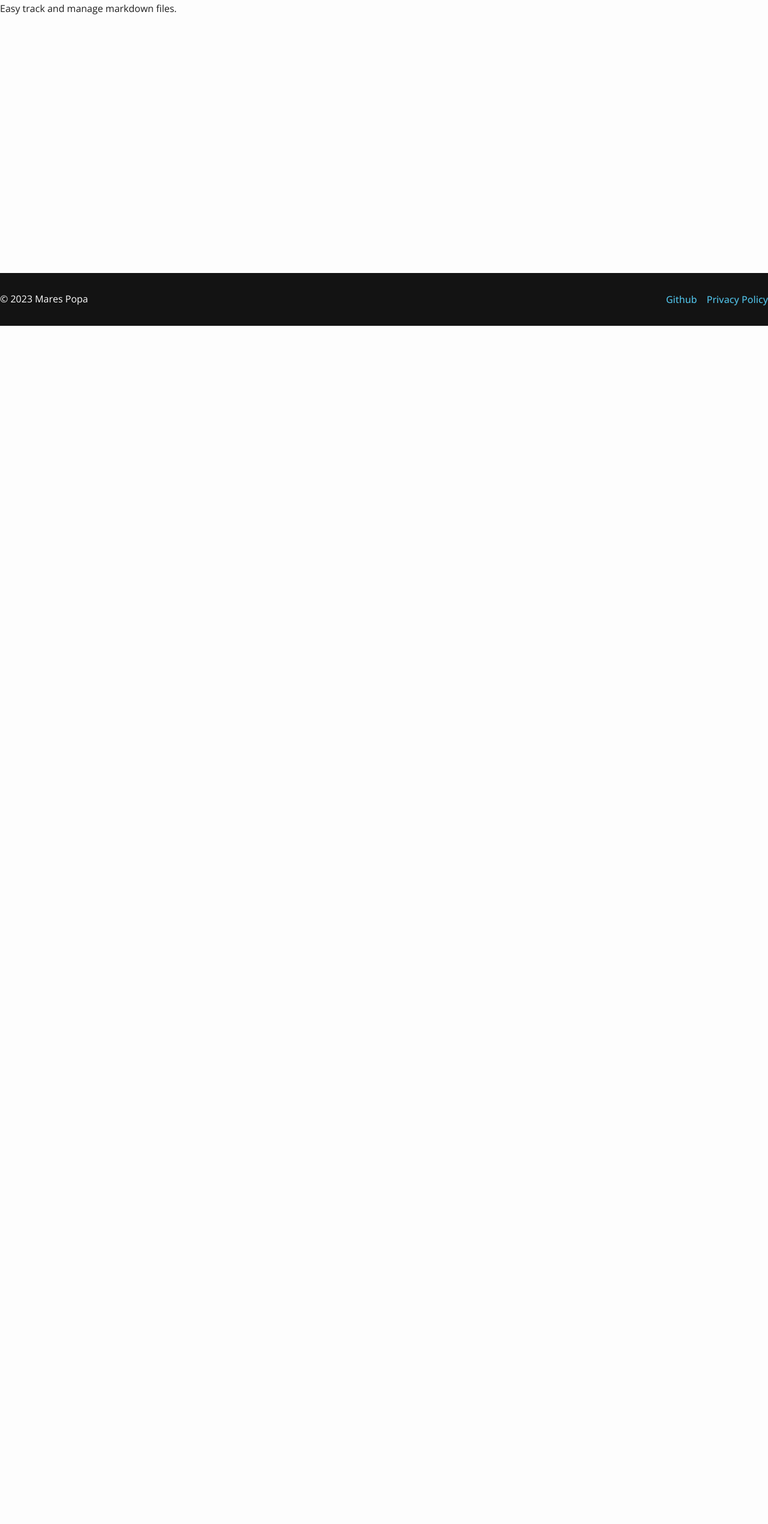
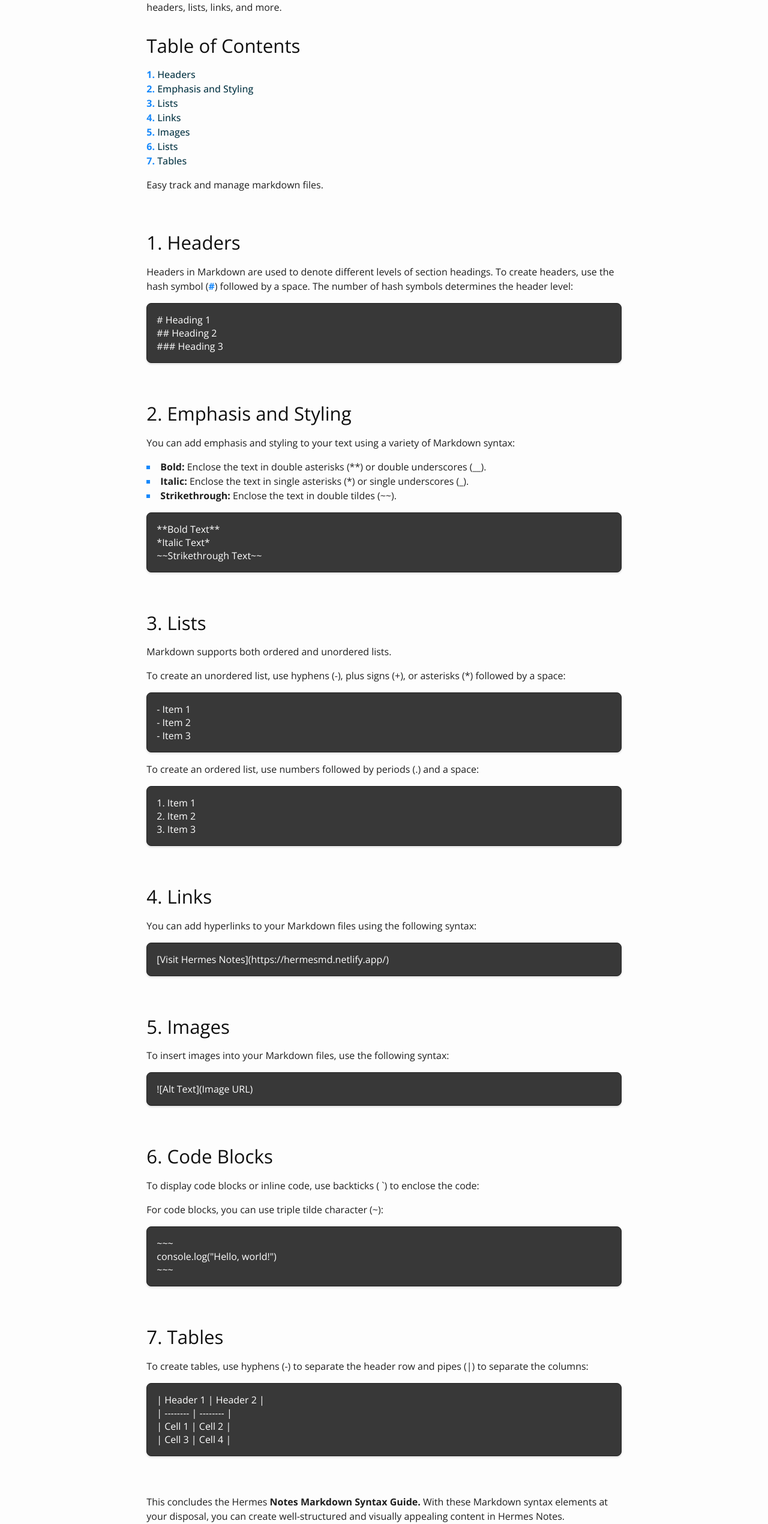
Before and after one commit to marespopa/hermesnote, a Next.js app in the folder client/: page /documentation in a window 1280 px wide. Shown: the part 257-2797 px from the top of the page at 60% size. Before the commit the page ends 800 px from the top, so only its background shows below. Built offline with nearby package versions, Linux system fonts and the light colour scheme.

Commit message:
feat(documentation): add documentation

```diff
--- a/client/pages/documentation.tsx
+++ b/client/pages/documentation.tsx
@@ -1,13 +1,169 @@
 import Layout from "@/components/layout";
 
 export default function DocumentationPage() {
+  const code = {
+    headers: `# Heading 1
+              ## Heading 2
+              ### Heading 3 `,
+    emphasis: `**Bold Text**
+              *Italic Text*
+              ~~Strikethrough Text~~`,
+    lists: {
+      unordered: `- Item 1
+                  - Item 2
+                  - Item 3`,
+      ordered: `1. Item 1
+              2. Item 2
+              3. Item 3`,
+    },
+    links: `[Visit Hermes Notes](https://hermesmd.netlify.app/)`,
+    images: `![Alt Text](Image URL)`,
+    codeBlocks: `~~~
+              console.log("Hello, world!")
+              ~~~`,
+    tables: `| Header 1 | Header 2 |
+            | -------- | -------- |
+            | Cell 1   | Cell 2   |
+            | Cell 3   | Cell 4   |`,
+  } as const;
+
   return (
     <Layout>
       <main>
-        <div className="container">
-          <h1>Hermes Notes</h1>
-          <h2>What is the app&apos;s purpose?</h2>
-          <p>Easy track and manage markdown files.</p>
+        <div className="container container--text-only documentation">
+          <section>
+            <h1>Documentation</h1>
+            <p>
+              Welcome to the <strong>Hermes Notes</strong> Markdown Syntax
+              Guide. This documentation will provide you with a comprehensive
+              overview of the Markdown syntax supported by Hermes Notes.
+            </p>
+            <p>
+              Markdown is a lightweight markup language that allows you to
+              format text and add elements such as headers, lists, links, and
+              more.
+            </p>
+            <h3>Table of Contents</h3>
+            <ol>
+              <li>
+                <a href="#headers">Headers</a>
+              </li>
+              <li>
+                <a href="#emphasis">Emphasis and Styling</a>
+              </li>
+              <li>
+                <a href="#lists">Lists</a>
+              </li>
+              <li>
+                <a href="#links">Links</a>
+              </li>
+              <li>
+                <a href="#images">Images</a>
+              </li>
+              <li>
+                <a href="#code-blocks">Lists</a>
+              </li>
+              <li>
+                <a href="#tables">Tables</a>
+              </li>
+            </ol>
+            <p>Easy track and manage markdown files.</p>
+          </section>
+
+          <section id="headers">
+            <h3>1. Headers</h3>
+            <p>
+              Headers in Markdown are used to denote different levels of section
+              headings. To create headers, use the hash symbol (<em>#</em>)
+              followed by a space. The number of hash symbols determines the
+              header level:
+            </p>
+            <code>{code.headers}</code>
+          </section>
+
+          <section id="emphasis">
+            <h3>2. Emphasis and Styling</h3>
+            <p>
+              You can add emphasis and styling to your text using a variety of
+              Markdown syntax:
+            </p>
+            <ul>
+              <li>
+                <strong>Bold:</strong> Enclose the text in double asterisks (**)
+                or double underscores (__).
+              </li>
+              <li>
+                <strong>Italic:</strong> Enclose the text in single asterisks
+                (*) or single underscores (_).
+              </li>
+              <li>
+                <strong>Strikethrough:</strong> Enclose the text in double
+                tildes (~~).
+              </li>
+            </ul>
+            <code>{code.emphasis}</code>
+          </section>
+
+          <section id="lists">
+            <h3>3. Lists</h3>
+            <p>Markdown supports both ordered and unordered lists.</p>
+            <p>
+              To create an unordered list, use hyphens (-), plus signs (+), or
+              asterisks (*) followed by a space:
+            </p>
+            <code>{code.lists.unordered}</code>
+            <p>
+              To create an ordered list, use numbers followed by periods (.) and
+              a space:
+            </p>
+            <code>{code.lists.ordered}</code>
+          </section>
+
+          <section id="links">
+            <h3>4. Links</h3>
+            <p>
+              You can add hyperlinks to your Markdown files using the following
+              syntax:
+            </p>
+            <code>{code.links}</code>
+          </section>
+
+          <section id="images">
+            <h3>5. Images</h3>
+            <p>
+              To insert images into your Markdown files, use the following
+              syntax:
+            </p>
+            <code>{code.images}</code>
+          </section>
+
+          <section id="code-blocks">
+            <h3>6. Code Blocks</h3>
+            <p>
+              To display code blocks or inline code, use backticks ( `) to
+              enclose the code:
+            </p>
+            <p>For code blocks, you can use triple tilde character (~):</p>
+            <code>{code.codeBlocks}</code>
+          </section>
+
+          <section id="tables">
+            <h3>7. Tables</h3>
+            <p>
+              To create tables, use hyphens (-) to separate the header row and
+              pipes (|) to separate the columns:
+            </p>
+            <code>{code.tables}</code>
+          </section>
+
+          <section>
+            <p>
+              This concludes the Hermes{" "}
+              <strong>Notes Markdown Syntax Guide.</strong> With these Markdown
+              syntax elements at your disposal, you can create well-structured
+              and visually appealing content in Hermes Notes.
+            </p>
+          </section>
         </div>
       </main>
     </Layout>
--- a/client/styles/base/_layout.scss
+++ b/client/styles/base/_layout.scss
@@ -12,6 +12,11 @@ body {
 .container {
   margin: 0 auto;
   max-width: var(--container-w);
+  padding: 0 16px;
+}
+
+.container--text-only {
+  max-width: 90ch;
 }
 
 .wrapper {
@@ -30,3 +35,13 @@ body {
 main {
   padding: var(--margin-md) 0;
 }
+
+.documentation {
+  section + section {
+    margin-top: 64px;
+  }
+
+  section:last-of-type {
+    margin-bottom: 64px;
+  }
+}
--- a/client/styles/base/_typography.scss
+++ b/client/styles/base/_typography.scss
@@ -26,8 +26,8 @@ h5,
 h6 {
   margin: 0;
   margin-top: 1.5rem;
-  font-weight: bold;
-  line-height: 1.3;
+  font-weight: normal;
+  line-height: 1.3em;
   color: var(--main-heading-c);
   text-wrap: balance; // scss-lint:disable unknownProperties
 }
@@ -74,6 +74,38 @@ p {
   line-height: 1.5rem;
 }
 
+strong {
+  font-weight: bold;
+}
+
 .small {
   font-size: var(--text--xs);
 }
+
+ul,
+ol {
+  ::marker {
+    color: var(--marker-c);
+    font-weight: bold;
+  }
+}
+
+ul {
+  list-style: inside square;
+}
+
+ol {
+  list-style: inside decimal;
+}
+
+code {
+  background: var(--code-bg);
+  color: var(--code-c);
+  border: 1px solid var(--code-border-c);
+  border-radius: var(--border-radius);
+  box-shadow: var(--box-shadow--md);
+  display: flex;
+  overflow: auto;
+  white-space: pre-line;
+  padding: var(--code-p);
+}
--- a/client/styles/base/_variables.scss
+++ b/client/styles/base/_variables.scss
@@ -19,8 +19,8 @@ $primary-c--light: #cce9e5;
   --main-text-c: #1e1e1e;
   --main-heading-c: #0f0f0f;
   --input-bg: #fff;
-  --ol-marker-bg: #{lighten($primary-c, 8%)};
-  --ol-marker-c: #fff;
+
+  --marker-c: #{$primary-c};
 
   --link-c: #0b3948;
   --border-c: #ebf5ff;
@@ -29,6 +29,9 @@ $primary-c--light: #cce9e5;
   --header-bg: #fff;
   --header-c: #131313;
   --theme-switcher-bg: #9eceff;
+
+  /* Features */
+  --features-bg: #{$primary-c--light};
 
   /* Footer */
   --footer-bg: #131313;
@@ -77,8 +80,7 @@ $primary-c--light: #cce9e5;
   --main-text-c: #eeeeee;
   --main-heading-c: #fefefe;
 
-  --ol-marker-bg: #{lighten($primary-c--dark, 8%)};
-  --ol-marker-c: #fff;
+  --marker-c: #fff;
   --link-c: #4fbee3;
   --border-c: #2e2e2e;
   --input-bg: #383838;
@@ -93,6 +95,9 @@ $primary-c--light: #cce9e5;
   --box-shadow--md: 0px 7px 29px 0px rgba(100, 100, 111, 0.1);
   --box-shadow--lg: 0px 3px 15px rgba(0, 0, 0, 0.2);
 
+  /* Features */
+  --features-bg: #{$primary-c--dark};
+
   /* Footer */
   --footer-bg: #080808;
 
--- a/client/styles/components/_dashboard.scss
+++ b/client/styles/components/_dashboard.scss
@@ -139,17 +139,6 @@
       font-family: monospace;
     }
 
-    code {
-      background: var(--code-bg);
-      color: var(--code-c);
-      border: 1px solid var(--code-border-c);
-      border-radius: var(--border-radius);
-      box-shadow: var(--box-shadow--md);
-      display: flex;
-      overflow: auto;
-      padding: var(--code-p);
-    }
-
     em {
       font-weight: normal;
       font-style: italic;
--- a/client/styles/components/_header.scss
+++ b/client/styles/components/_header.scss
@@ -16,7 +16,7 @@
   align-items: center;
   display: flex;
   justify-content: space-between;
-  padding: 16px 0;
+  padding-block: 16px;
 }
 
 .header__nav ul {
@@ -33,3 +33,9 @@
     }
   }
 }
+
+@media screen and (max-width: 768px) {
+  .header__nav {
+    display: none;
+  }
+}
--- a/client/styles/components/_landing.scss
+++ b/client/styles/components/_landing.scss
@@ -28,14 +28,14 @@
     margin-bottom: var(--margin-sm);
   }
 
-  strong {
-    font-weight: bold;
-  }
-
   p {
     font-size: var(--text--xl);
     line-height: 1.5em;
     max-width: 50ch;
+  }
+
+  p.hero__small-text {
+    font-size: var(--text--lg);
   }
 
   &__image-wrapper {
@@ -43,29 +43,40 @@
   }
 
   .hero__cta {
-    margin-top: 64px;
+    margin-top: 32px;
   }
 }
 
-p.hero__small-text {
-  font-size: var(--text--lg);
+.features {
+  display: grid;
+  grid-template-columns: 1fr 1fr 1fr;
+  gap: 32px;
 }
 
-.landing-page__section-wrapper {
-  background: var(--box-bg);
-  border-radius: var(--border-radius);
-  box-shadow: var(--box-shadow--sm);
-  margin: var(--margin-lg) 0;
-  padding: 16px;
-  text-align: left;
+.features__wrapper {
+  background: var(--features-bg);
+  padding: 64px 0;
 }
 
-.landing-page__section {
-  max-width: 90ch;
+.motto__wrapper {
+  padding: 64px 0;
+}
+
+.motto {
+  text-align: center;
+}
+
+.motto__icon {
+  display: inline-flex;
+  margin-top: 32px;
 }
 
 @media screen and (max-width: 768px) {
   .hero {
     flex-direction: column;
   }
+
+  .features {
+    grid-template-columns: 1fr;
+  }
 }
--- a/client/utils/markdown-export.ts
+++ b/client/utils/markdown-export.ts
@@ -31,7 +31,7 @@ function formatFrontMatter(metadata: FileMetadata) {
     `description: ${metadata.description}\n` +
     `tags:\n` +
     `${formatTags(metadata.tags)}` +
-    `---`;
+    `---\n`;
 
   return text;
 }
```
Also changed, not shown: client/components/landing/LandingPage.tsx (+45 -4 lines), client/pages/pricing.tsx (+9 -2 lines), client/public/assets/icons/markdown-icon.png (added).
